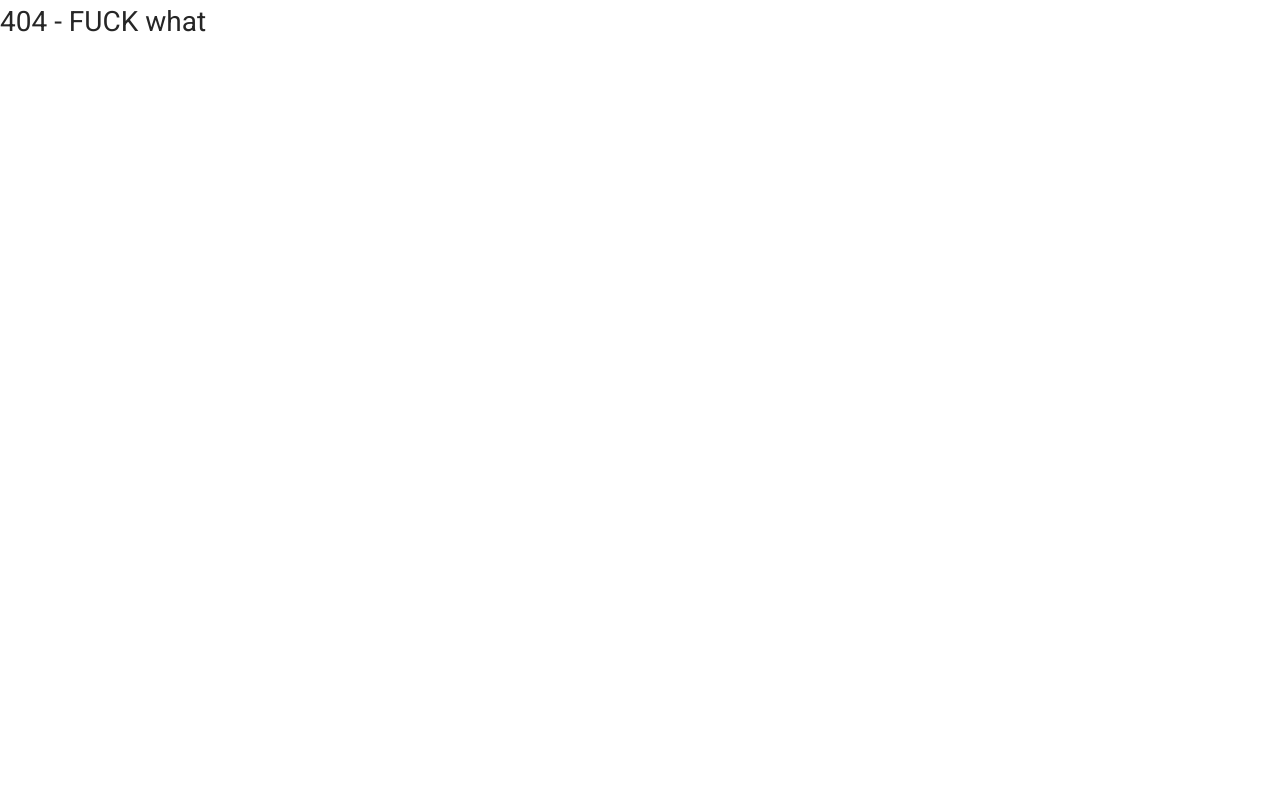
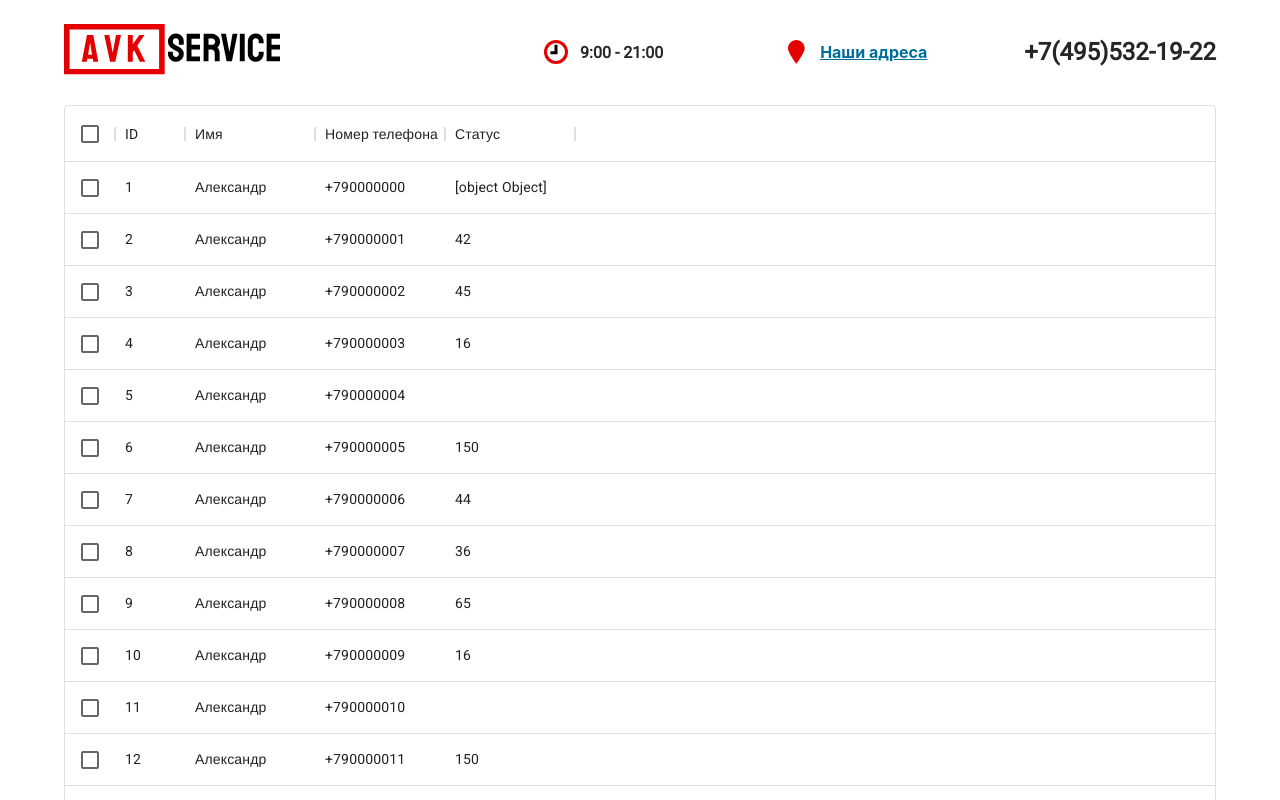
Before and after one commit to sspik/avkservice, a Next.js app: page /phones in a window 1280 px wide. Before the commit this address had no page. Shown: the top 800 px of the page. Built offline with nearby package versions, Linux system fonts and the light colour scheme; a web font is replaced by a local one.

Commit message:
add grid

```diff
--- a/package.json
+++ b/package.json
@@ -24,6 +24,7 @@
     "@fortawesome/free-solid-svg-icons": "^5.15.4",
     "@fortawesome/react-fontawesome": "^0.1.15",
     "@mui/material": "^5.0.4",
+    "@mui/x-data-grid": "^5.1.0",
     "@svgr/core": "^5.5.0",
     "@types/jest": "^27.0.2",
     "@types/lodash": "^4.14.175",
--- /dev/null
+++ b/pages/phones/index.tsx
@@ -0,0 +1,72 @@
+import type { NextPage } from 'next'
+import { LayoutPage } from '@components'
+import { theme } from '../../src'
+import styled from 'styled-components'
+import { DataGrid, GridColDef, GridValueGetterParams } from '@mui/x-data-grid'
+import React from 'react'
+
+
+const Phones: NextPage = () => {
+
+    const columns: GridColDef[] = [
+        { field: 'id', headerName: 'ID', width: 70 },
+        { field: 'lastName', headerName: 'Имя', width: 130 },
+        { field: 'phoneNumber', headerName: 'Номер телефона', width: 130 },
+        { field: 'age', headerName: 'Статус', width: 130 },
+    ]
+
+    const rows = [
+        { id: 1, lastName: 'Александр', phoneNumber: '+790000000', age: <div style={{color: `${theme.colors.red.step0}`}}>FUCK</div> },
+        { id: 2, lastName: 'Александр', phoneNumber: '+790000001', age: 42 },
+        { id: 3, lastName: 'Александр', phoneNumber: '+790000002', age: 45 },
+        { id: 4, lastName: 'Александр', phoneNumber: '+790000003', age: 16 },
+        { id: 5, lastName: 'Александр', phoneNumber: '+790000004', age: null },
+        { id: 6, lastName: 'Александр', phoneNumber: '+790000005', age: 150 },
+        { id: 7, lastName: 'Александр', phoneNumber: '+790000006', age: 44 },
+        { id: 8, lastName: 'Александр', phoneNumber: '+790000007', age: 36 },
+        { id: 9, lastName: 'Александр', phoneNumber: '+790000008', age: 65 },
+        { id: 10, lastName: 'Александр', phoneNumber: '+790000009', age: 16 },
+        { id: 11, lastName: 'Александр', phoneNumber: '+790000010', age: null },
+        { id: 12, lastName: 'Александр', phoneNumber: '+790000011', age: 150 },
+        { id: 13, lastName: 'Александр', phoneNumber: '+790000012', age: 44 },
+        { id: 14, lastName: 'Александр', phoneNumber: '+790000013', age: 36 },
+        { id: 15, lastName: 'Александр', phoneNumber: '+790000014', age: 65 },
+        { id: 16, lastName: 'Александр', phoneNumber: '+790000015', age: 16 },
+        { id: 17, lastName: 'Александр', phoneNumber: '+790000016', age: null },
+        { id: 18, lastName: 'Александр', phoneNumber: '+790000017', age: 150 },
+        { id: 19, lastName: 'Александр', phoneNumber: '+790000018', age: 44 },
+        { id: 20, lastName: 'Александр', phoneNumber: '+790000019', age: 36 },
+        { id: 21, lastName: 'Александр', phoneNumber: '+790000020', age: 65 },
+    ]
+
+    return <LayoutPage>
+        <WrapperAddress>
+            <div>
+                <DataGrid
+                    rows={rows}
+                    columns={columns}
+                    pageSize={15}
+                    rowsPerPageOptions={[1]}
+                    checkboxSelection
+                    onCellClick={(e)=> console.log(e.id)}
+                    logLevel="error"
+
+                />
+            </div>
+        </WrapperAddress>
+    </LayoutPage>
+}
+
+const WrapperAddress = styled.div`
+  display: grid;
+  height: 960px;
+  margin-bottom: 96px;
+
+`
+const WrapperLinkHome = styled.div`
+  display: grid;
+  grid-template-columns: 13px 1fr;
+  grid-column-gap: 16px;
+
+`
+export default Phones
```
Also changed, not shown: 1 other file (tests, documents, lock files or other folders).
